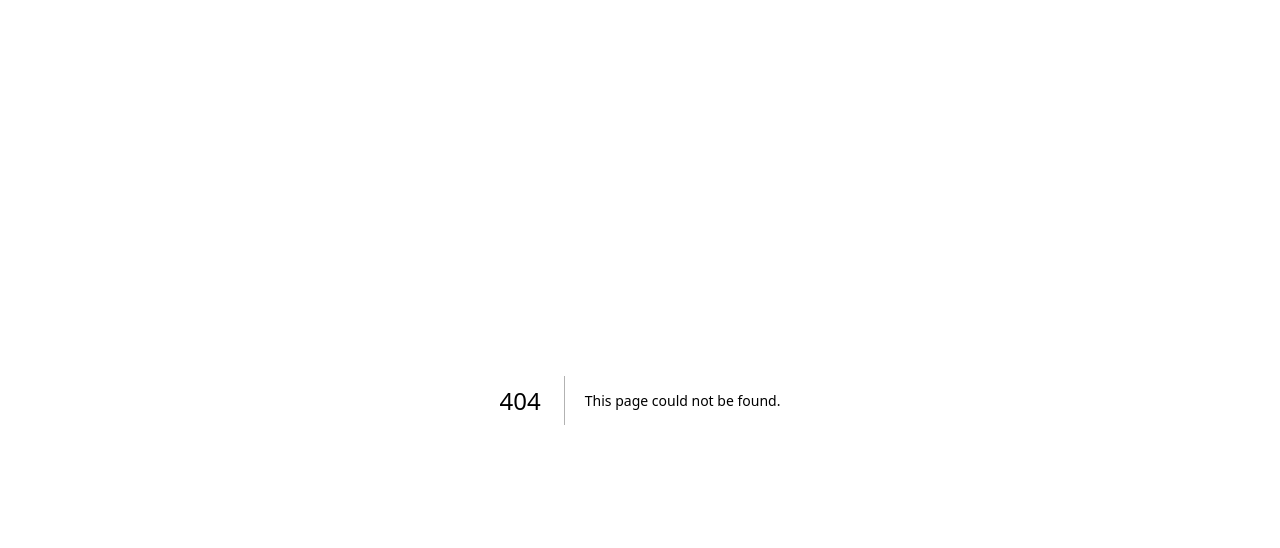
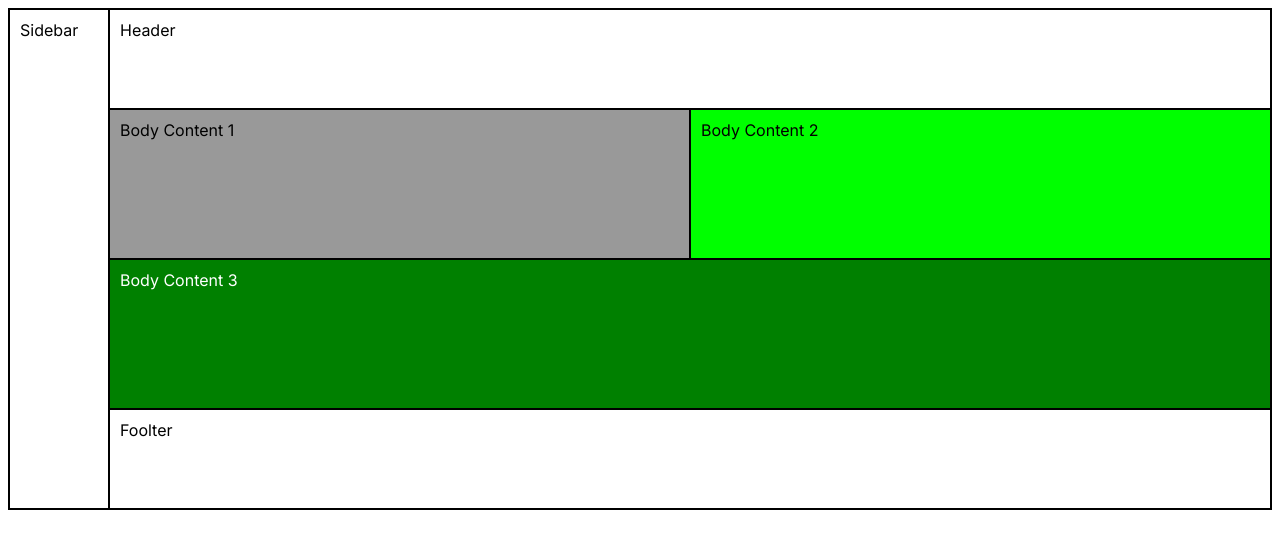
Before and after one commit to saviorxzero98/learning-javascript, a Next.js app in the folder 004-ReactJS/react-samples/: page /layout-sample/rwd-1 in a window 1280 px wide. Before the commit this address had no page. Shown: the top 548 px of the page. Built offline with nearby package versions, Linux system fonts and the light colour scheme.

Commit message:
update: RWD Layout Sample

```diff
--- /dev/null
+++ b/004-ReactJS/react-samples/src/app/layout-sample/rwd-1/page.tsx
@@ -0,0 +1,21 @@
+import './style.scss';
+
+const RWD2Layout = () => {
+    return (
+        <>
+            <div className='container'>
+                <div className='header'>Header</div>
+                <div className='sidebar'>Sidebar</div>
+                <div className='body'>
+                    <div className='body-left'>Body Content 1</div>
+                    <div className='body-center'>Body Content 2</div>
+                    <div className='body-right'>Body Content 3</div>
+                </div>
+                <div className='footer'>Foolter</div>
+            </div>
+        </>
+    );
+}
+
+
+export default RWD2Layout;
--- /dev/null
+++ b/004-ReactJS/react-samples/src/app/layout-sample/rwd-1/style.scss
@@ -0,0 +1,143 @@
+@import "../../media";
+
+
+.container {
+    display: grid;
+    border: 1px solid black;
+
+    grid-template-rows: 100px 300px 100px;
+    grid-template-columns: 100px 1fr;
+    grid-template-areas:
+        "sidebar header"
+        "sidebar body"
+        "sidebar footer";
+
+    @include media(mobile) {
+        grid-template-rows: 100px 200px 900px 100px;
+        grid-template-columns: 1fr;
+        grid-template-areas:
+        "header"
+        "sidebar"
+        "body"
+        "footer";
+    }
+}
+
+.header {
+    grid-area: header;
+    border: 1px solid black;
+    padding: 10px;
+}
+.sidebar {
+    grid-area: sidebar;
+    border: 1px solid black;
+    padding: 10px;
+    overflow-y: scroll;
+}
+.body {
+    grid-area: body;
+    display: flex;
+    flex-wrap: wrap;
+}
+.body-right {
+    border: 1px solid black;
+    padding: 10px;
+    overflow-y: scroll;
+    flex: 1;
+    min-width: 400px;
+
+    @include media(mobile) {
+        background-color:purple;
+        color: #FFFFFF;
+        flex: auto;
+        min-width: none;
+    }
+
+    @include media(tablet-potrait) {
+        background-color:navy;
+        color: #FFFFFF;
+    }
+
+    @include media(tablet-lanscape) {
+        background-color:blue;
+        color: #FFFFFF;
+    }
+
+    @include media(desktop) {
+        background-color:green;
+        color: #FFFFFF;
+    }
+
+    @include media(desktop-fhd) {
+        background-color:yellow;
+    }
+
+}
+.body-center {
+    border: 1px solid black;
+    padding: 10px;
+    overflow-y: scroll;
+    flex: 1;
+    min-width: 400px;
+
+    @include media(mobile) {
+        background-color:red;
+        color: #FFFFFF;
+        flex: auto;
+        min-width: none;
+    }
+
+    @include media(tablet-potrait) {
+        background-color:orange;
+    }
+
+    @include media(tablet-lanscape) {
+        background-color:yellow;
+    }
+
+    @include media(desktop) {
+        background-color:lime;
+    }
+
+    @include media(desktop-fhd) {
+        background-color:blue;
+        color: #FFFFFF;
+    }
+}
+.body-left {
+    border: 1px solid black;
+    padding: 10px;
+    overflow-y: scroll;
+    flex: 1;
+    min-width: 400px;
+
+    @include media(mobile) {
+        background-color:#000000;
+        color: #FFFFFF;
+        flex: auto;
+        min-width: none;
+    }
+
+    @include media(tablet-potrait) {
+        background-color:#333333;
+        color: #FFFFFF;
+    }
+
+    @include media(tablet-lanscape) {
+        background-color:#666666;
+        color: #FFFFFF;
+    }
+
+    @include media(desktop) {
+        background-color:#999999;
+    }
+
+    @include media(desktop-fhd) {
+        background-color:#CCCCCC;
+    }
+}
+.footer {
+    grid-area: footer;
+    border: 1px solid black;
+    padding: 10px;
+}
--- /dev/null
+++ b/004-ReactJS/react-samples/src/app/layout-sample/rwd-2/style.scss
@@ -0,0 +1,152 @@
+@import "../../media";
+
+
+.container {
+    display: grid;
+    border: 1px solid black;
+
+    grid-template-rows: 100px 300px 100px;
+    grid-template-columns: 100px repeat(3, 1fr);
+    grid-template-areas:
+        "sidebar header header header"
+        "sidebar body-left body-center body-right"
+        "sidebar footer footer footer";
+
+    @include media(mobile) {
+        grid-template-rows: 100px 200px repeat(3, 300px) 100px;
+        grid-template-columns: 1fr;
+        grid-template-areas:
+        "header"
+        "sidebar"
+        "body-left"
+        "body-center"
+        "body-right"
+        "footer";
+    }
+
+    @include media(tablet-potrait) {
+        grid-template-rows: 100px repeat(3, 300px) 100px;
+        grid-template-columns: 100px 1fr;
+        grid-template-areas:
+            "sidebar header"
+            "sidebar body-left"
+            "sidebar body-center"
+            "sidebar body-right"
+            "sidebar footer";
+    }
+
+    @include media(tablet-lanscape) {
+        grid-template-rows: 100px repeat(2, 300px) 100px;
+        grid-template-columns: 100px repeat(2, 1fr);
+        grid-template-areas:
+            "sidebar header header"
+            "sidebar body-left body-center"
+            "sidebar body-right ."
+            "sidebar footer footer";
+    }
+}
+
+.header {
+    grid-area: header;
+    border: 1px solid black;
+    padding: 10px;
+}
+.sidebar {
+    grid-area: sidebar;
+    border: 1px solid black;
+    padding: 10px;
+    overflow-y: scroll;
+}
+.body-right {
+    grid-area: body-right;
+    border: 1px solid black;
+    padding: 10px;
+    overflow-y: scroll;
+
+    @include media(mobile) {
+        background-color:purple;
+        color: #FFFFFF;
+    }
+
+    @include media(tablet-potrait) {
+        background-color:navy;
+        color: #FFFFFF;
+    }
+
+    @include media(tablet-lanscape) {
+        background-color:blue;
+        color: #FFFFFF;
+    }
+
+    @include media(desktop) {
+        background-color:green;
+        color: #FFFFFF;
+    }
+
+    @include media(desktop-fhd) {
+        background-color:yellow;
+    }
+
+}
+.body-center {
+    grid-area: body-center;
+    border: 1px solid black;
+    padding: 10px;
+    overflow-y: scroll;
+
+    @include media(mobile) {
+        background-color:red;
+        color: #FFFFFF;
+    }
+
+    @include media(tablet-potrait) {
+        background-color:orange;
+    }
+
+    @include media(tablet-lanscape) {
+        background-color:yellow;
+    }
+
+    @include media(desktop) {
+        background-color:lime;
+    }
+
+    @include media(desktop-fhd) {
+        background-color:blue;
+        color: #FFFFFF;
+    }
+}
+.body-left {
+    grid-area: body-left;
+    border: 1px solid black;
+    padding: 10px;
+    overflow-y: scroll;
+
+    @include media(mobile) {
+        background-color:#000000;
+        color: #FFFFFF;
+    }
+
+    @include media(tablet-potrait) {
+        background-color:#333333;
+        color: #FFFFFF;
+    }
+
+    @include media(tablet-lanscape) {
+        background-color:#666666;
+        color: #FFFFFF;
+    }
+
+    @include media(desktop) {
+        background-color:#999999;
+    }
+
+    @include media(desktop-fhd) {
+        background-color:#CCCCCC;
+    }
+}
+.footer {
+    grid-area: footer;
+    border: 1px solid black;
+    padding: 10px;
+}
--- a/004-ReactJS/react-samples/src/app/layout-sample/rwd/style.scss
+++ /dev/null
@@ -1,28 +0,0 @@
-@import "../../media";
-
-.box{
-    border: 1px solid black;
-    padding: 10px;
-    margin: 10px;
-    background-color: orange;
-
-    @include media(mobile) {
-        background-color:red;
-    }
-
-    @include media(tablet-potrait) {
-        background-color:orange;
-    }
-
-    @include media(tablet-lanscape) {
-        background-color:yellow;
-    }
-
-    @include media(desktop) {
-        background-color:lime;
-    }
-
-    @include media(desktop-fhd) {
-        background-color:blue;
-    }
-}
```
Also changed, not shown: 004-ReactJS/react-samples/src/app/layout-sample/rwd-2/page.tsx (added, +19 -0 lines), 004-ReactJS/react-samples/src/app/layout-sample/rwd/page.tsx (deleted, +0 -12 lines).
